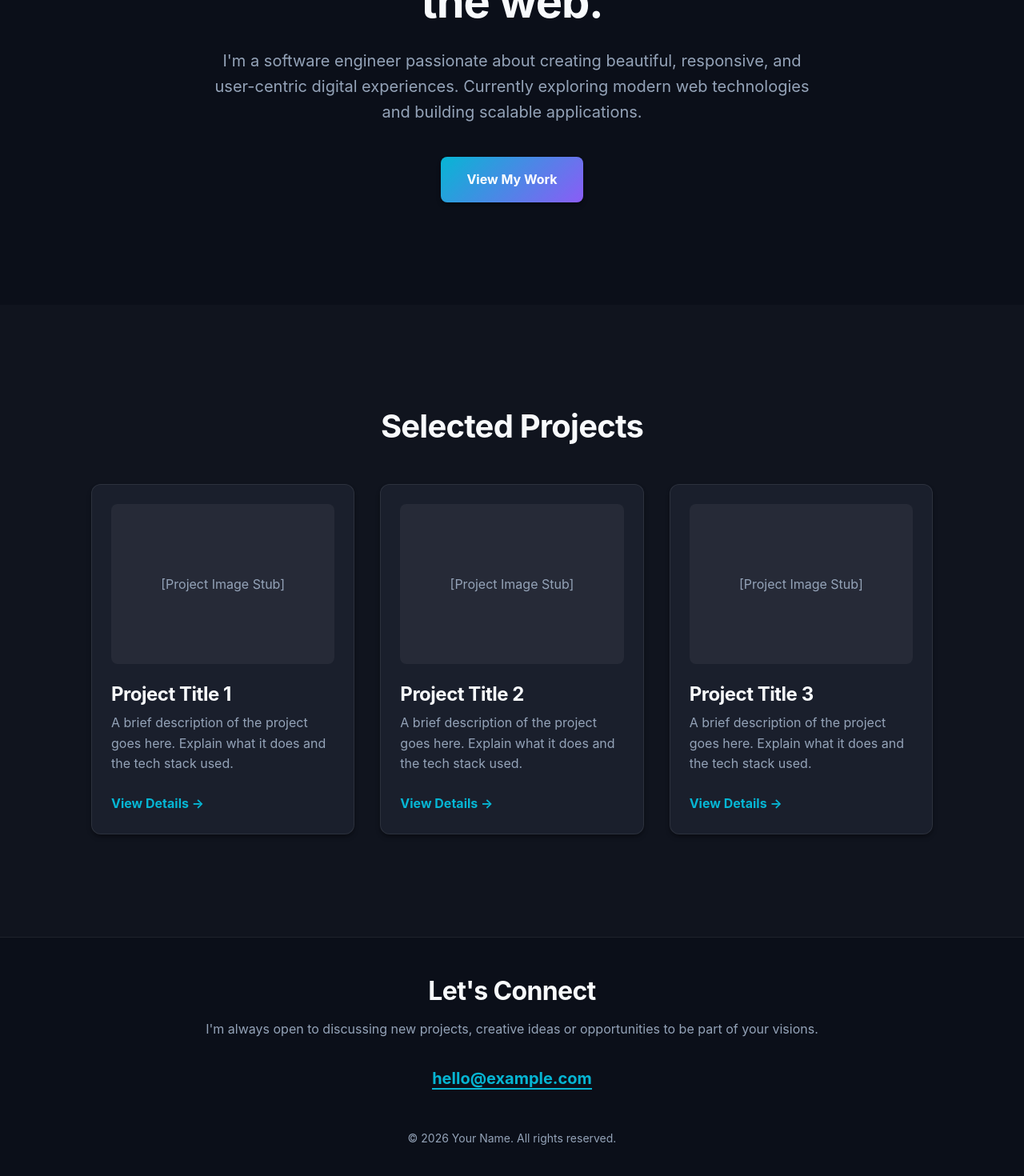
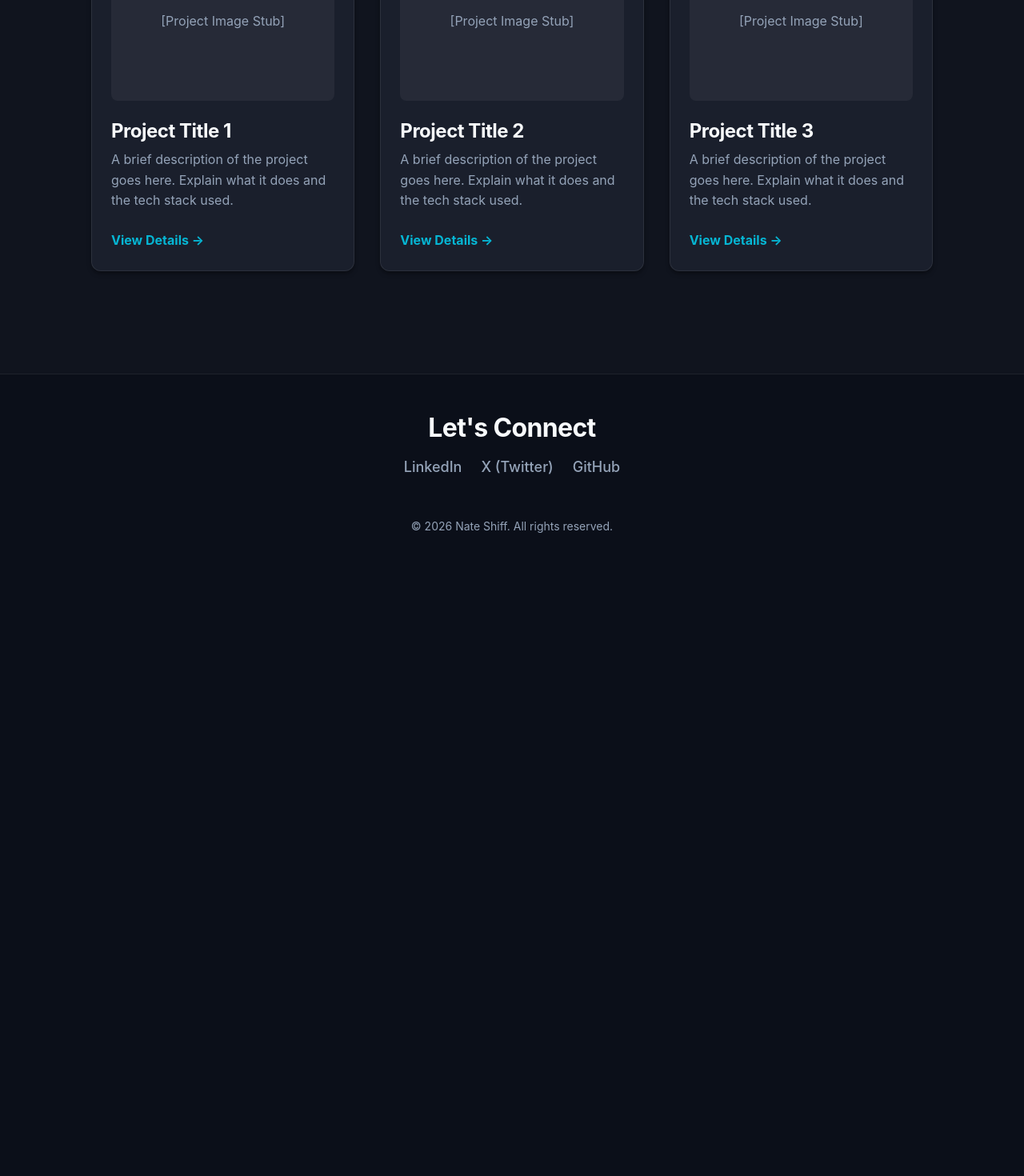
Before and after one commit to nshiff/nate-portfolio, a React (Vite) app: page / in a window 1280 px wide. Shown: the part 314-1784 px from the top of the page at 80% size. After the commit the page ends 1031 px from the top, so only its background shows below. Built offline with nearby package versions, Linux system fonts and the light colour scheme.

Commit message:
footer contact links, remove unnecessary 'About' section

```diff
--- a/src/App.tsx
+++ b/src/App.tsx
@@ -23,7 +23,6 @@ function Layout() {
           </Link>
           <nav>
             <ul style={{ listStyle: 'none', display: 'flex', gap: '1.5rem' }}>
-              <li><Link to="/#about" style={{ color: 'var(--text-primary)' }}>About</Link></li>
               <li><Link to="/#projects" style={{ color: 'var(--text-primary)' }}>Projects</Link></li>
               <li><a href="#contact" style={{ color: 'var(--text-primary)' }}>Contact</a></li>
             </ul>
@@ -37,15 +36,23 @@ function Layout() {
       {/* Footer */}
       <footer id="contact" style={{ padding: '3rem 0', borderTop: '1px solid var(--border-color)', textAlign: 'center' }}>
         <div className="container">
+
           <h2 style={{ fontSize: '2rem', marginBottom: '1rem' }}>Let's Connect</h2>
-          <p style={{ color: 'var(--text-secondary)', marginBottom: '2rem' }}>
-            I'm always open to discussing new projects, creative ideas or opportunities to be part of your visions.
-          </p>
-          <a href="mailto:hello@example.com" style={{ fontSize: '1.25rem', fontWeight: 'bold', borderBottom: '2px solid var(--accent-color)' }}>
-            hello@example.com
-          </a>
-          <div style={{ marginTop: '3rem', color: 'var(--text-secondary)', fontSize: '0.875rem' }}>
-            &copy; {new Date().getFullYear()} Your Name. All rights reserved.
+
+          <div style={{ display: 'flex', justifyContent: 'center', gap: '1.5rem', marginBottom: '3rem' }}>
+            <a href="https://www.linkedin.com/in/nate-shiff/" target="_blank" rel="noopener noreferrer" style={{ color: 'var(--text-secondary)', fontSize: '1.125rem', fontWeight: '500' }}>
+              LinkedIn
+            </a>
+            <a href="https://x.com/nateradetunes" target="_blank" rel="noopener noreferrer" style={{ color: 'var(--text-secondary)', fontSize: '1.125rem', fontWeight: '500' }}>
+              X (Twitter)
+            </a>
+            <a href="https://github.com/nshiff" target="_blank" rel="noopener noreferrer" style={{ color: 'var(--text-secondary)', fontSize: '1.125rem', fontWeight: '500' }}>
+              GitHub
+            </a>
+          </div>
+
+          <div style={{ color: 'var(--text-secondary)', fontSize: '0.875rem' }}>
+            &copy; {new Date().getFullYear()} Nate Shiff. All rights reserved.
           </div>
         </div>
       </footer>
--- a/src/pages/Home.tsx
+++ b/src/pages/Home.tsx
@@ -4,34 +4,10 @@ export function Home() {
   return (
     <>
       <main style={{ flex: 1 }}>
-        {/* Hero Section */}
-        <section id="about">
-          <div className="container" style={{ textAlign: 'center', maxWidth: '800px' }}>
-            <h1 style={{ fontSize: '3.5rem', marginBottom: '1.5rem' }}>
-              Hi, I build <span className="text-gradient">amazing things</span> for the web.
-            </h1>
-            <p style={{ fontSize: '1.25rem', color: 'var(--text-secondary)', marginBottom: '2.5rem' }}>
-              I'm a software engineer passionate about creating beautiful, responsive, and user-centric digital experiences.
-              Currently exploring modern web technologies and building scalable applications.
-            </p>
-            <a href="#projects" style={{
-              display: 'inline-block',
-              padding: '1rem 2rem',
-              background: 'var(--gradient-primary)',
-              color: 'white',
-              borderRadius: '8px',
-              fontWeight: 'bold',
-              boxShadow: 'var(--shadow-sm)'
-            }}>
-              View My Work
-            </a>
-          </div>
-        </section>
 
         {/* Projects Section */}
         <section id="projects" style={{ background: 'rgba(255,255,255,0.02)' }}>
           <div className="container">
-            <h2 style={{ fontSize: '2.5rem', marginBottom: '3rem', textAlign: 'center' }}>Selected Projects</h2>
 
             <div style={{
               display: 'grid',
```
